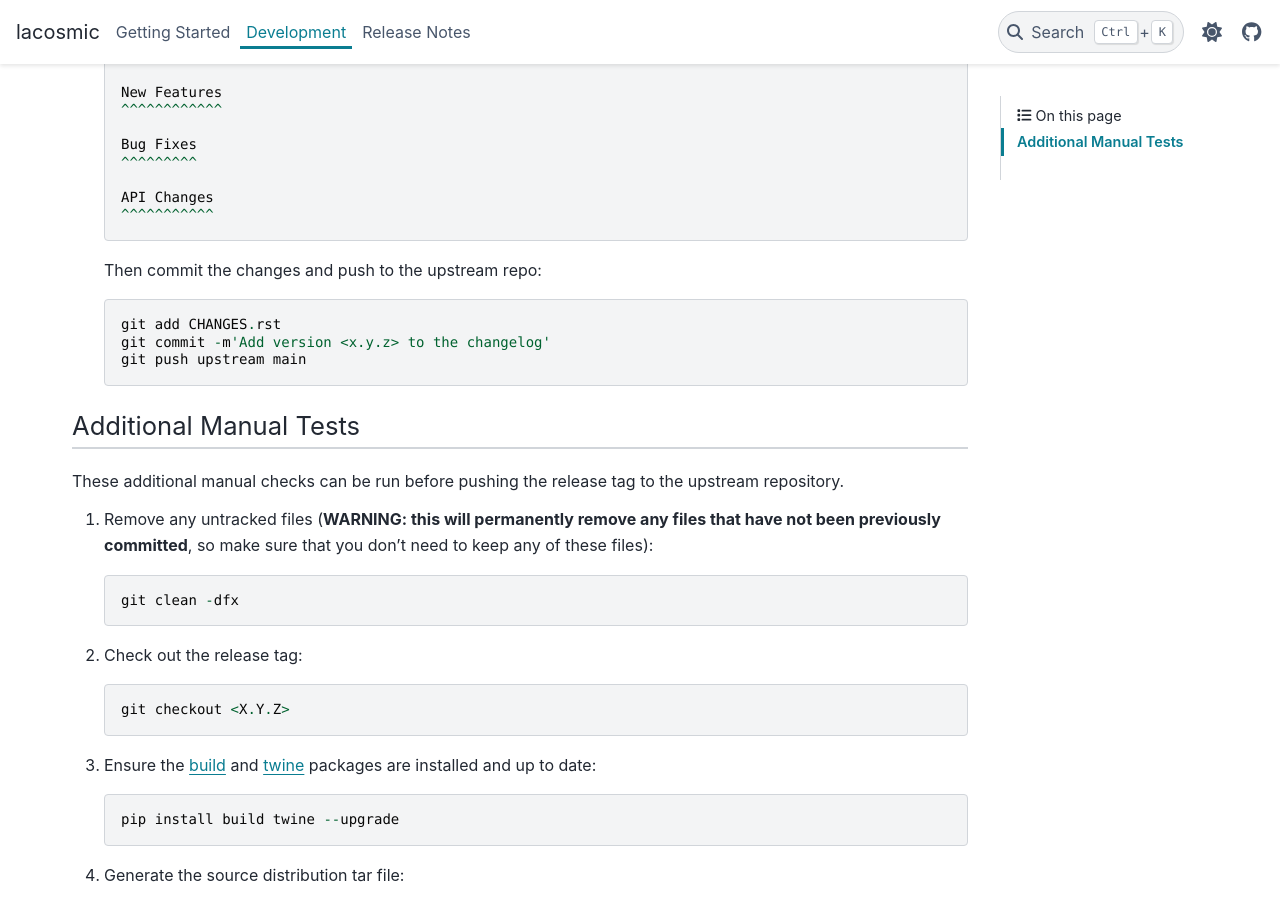
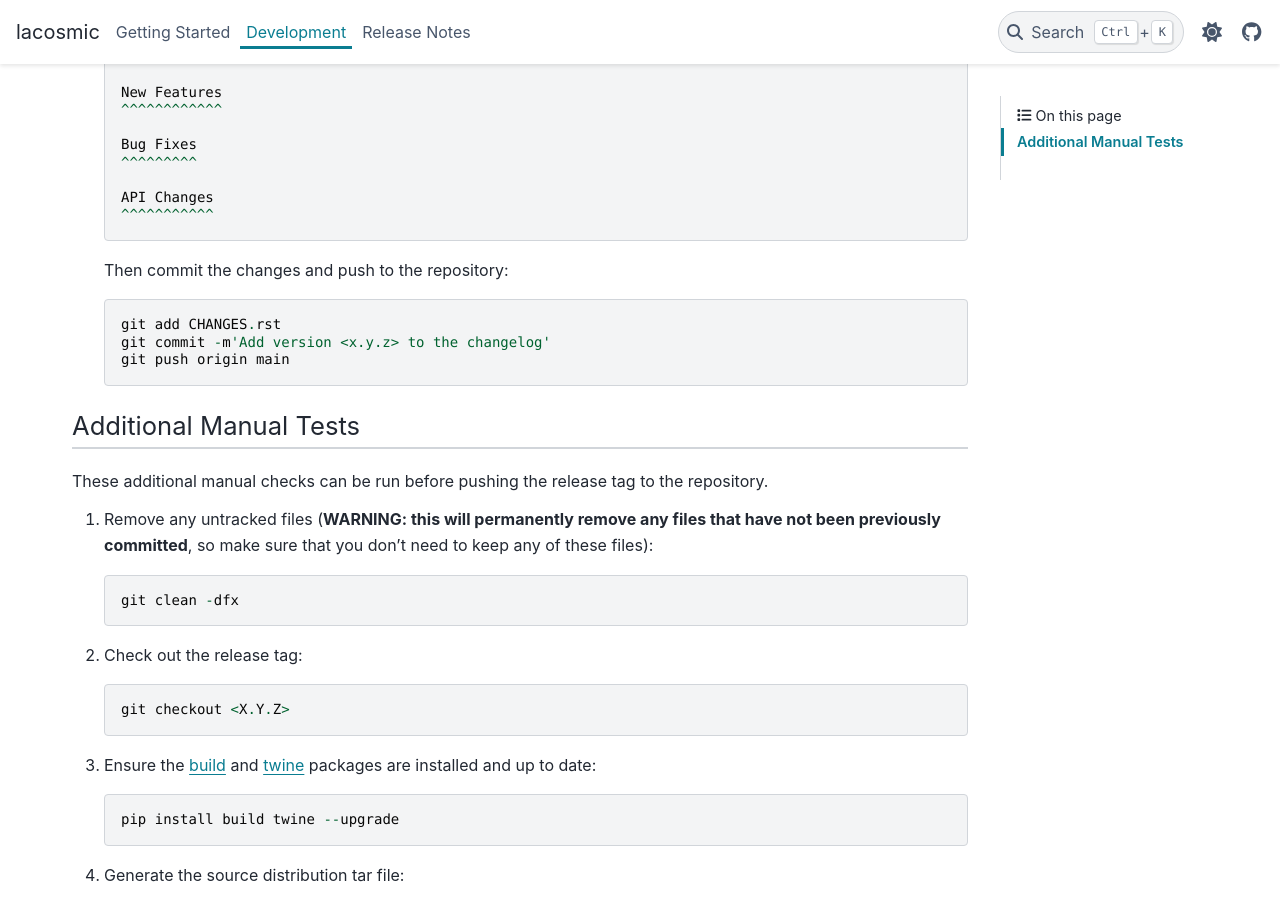
Before and after one commit to larrybradley/lacosmic, a Sphinx documentation site: the page built from docs/development/releasing.rst, in a window 1280 px wide and 900 px high, scrolled down 1624 px. Built offline with Sphinx 7.4.7 and the PyData theme 0.15.4, drawn with Linux system fonts in a browser that asks for light colours; some of the changed text lies outside the part shown.

Commit message:
Update release instructions

```diff
--- a/docs/development/releasing.rst
+++ b/docs/development/releasing.rst
@@ -52,9 +52,9 @@ repository is called ``origin``.
 
 #. Optionally, :ref:`even more manual tests <manual_tests>` can be run.
 
-#. Push this new tag to the upstream repo::
+#. Push this new tag to the repository::
 
-        git push upstream <X.Y.Z>
+        git push origin <X.Y.Z>
 
    The new tag will trigger the automated `Publish workflow
    <https://github.com/larrybradley/lacosmic/actions/workflows/publish.yml>`_
@@ -106,11 +106,11 @@ repository is called ``origin``.
        API Changes
        ^^^^^^^^^^^
 
-   Then commit the changes and push to the upstream repo::
+   Then commit the changes and push to the repository::
 
         git add CHANGES.rst
         git commit -m'Add version <x.y.z> to the changelog'
-        git push upstream main
+        git push origin main
 
 
 .. _manual_tests:
@@ -119,7 +119,7 @@ Additional Manual Tests
 -----------------------
 
 These additional manual checks can be run before pushing the release tag
-to the upstream repository.
+to the repository.
 
 #. Remove any untracked files (**WARNING: this will permanently remove
    any files that have not been previously committed**, so make sure that
```
